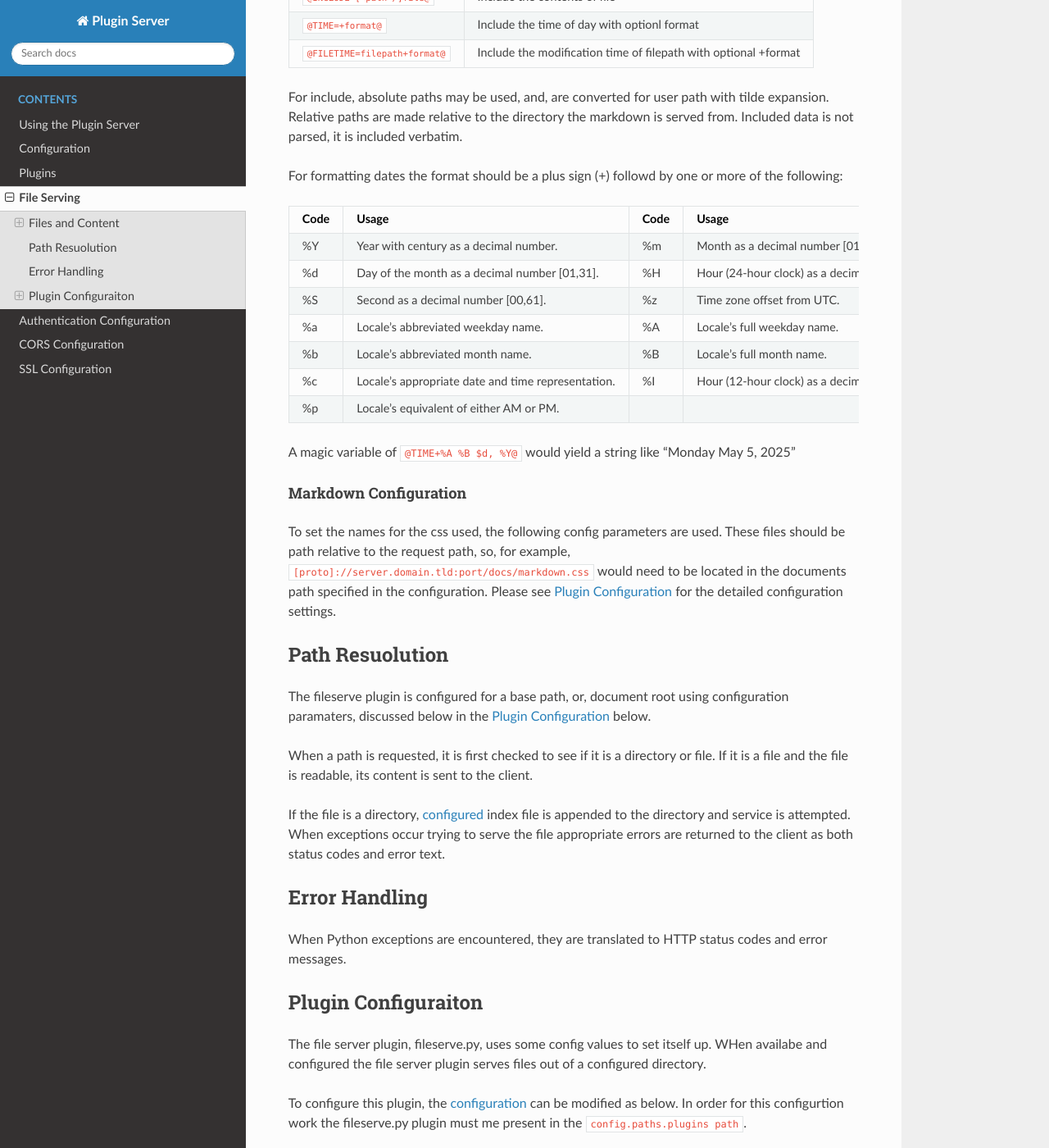
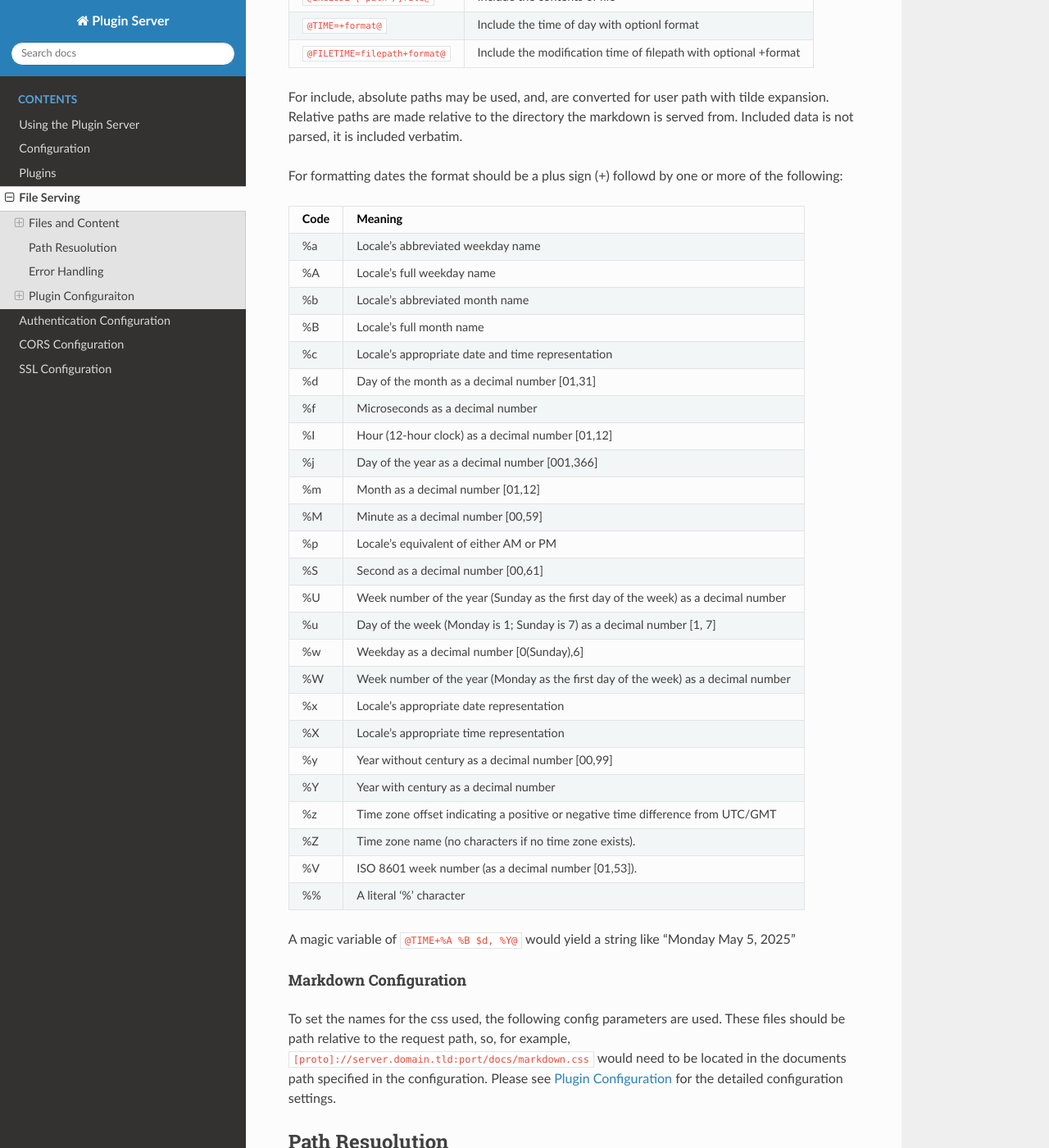
Before and after one commit to nicciniamh/pluginserver, a Sphinx documentation site: the page built from docs/Fileserver.md, in a window 1280 px wide and 1400 px high, scrolled down 925 px. Shown: the whole window at 82% size. Built offline with Sphinx 7.4.7 and the Read the Docs theme 3.1.0, drawn with Linux system fonts in a browser that asks for light colours.

Commit message:
Fixed the time formatting codes

```diff
--- a/docs/Fileserver.md
+++ b/docs/Fileserver.md
@@ -30,15 +30,34 @@ For include, absolute paths may be used, and, are converted for user path with t
 
 For formatting dates the format should be a plus sign (+) followd by one or more of the following:
 
-| Code | Usage                                            | Code | Usage                                 |
-|------|--------------------------------------------------|------|----------------------------------------
-| %Y   | Year with century as a decimal number.           | %m   | Month as a decimal number [01,12].
-| %d   | Day of the month as a decimal number [01,31].    | %H   | Hour (24-hour clock) as a decimal number [00,23].                                   | %M   | Minute as a decimal number [00,59].
-| %S   | Second as a decimal number [00,61].              | %z   | Time zone offset from UTC.
-| %a   | Locale's abbreviated weekday name.               | %A   | Locale's full weekday name.
-| %b   | Locale's abbreviated month name.                 | %B   | Locale's full month name.
-| %c   | Locale's appropriate date and time representation. | %I   | Hour (12-hour clock) as a decimal number [01,12].
-| %p   | Locale's equivalent of either AM or PM.
+| Code | Meaning                                                                         |
+|------|---------------------------------------------------------------------------------|
+|  %a  | Locale’s abbreviated weekday name                                               |
+|  %A  | Locale’s full weekday name                                                      |
+|  %b  | Locale’s abbreviated month name                                                 |
+|  %B  | Locale’s full month name                                                        |
+|  %c  | Locale’s appropriate date and time representation                               |
+|  %d  | Day of the month as a decimal number [01,31]                                    |
+|  %f  | Microseconds as a decimal number|%H|Hour (24-hour clock) as a decimal number    |
+|  %I  | Hour (12-hour clock) as a decimal number [01,12]                                |
+|  %j  | Day of the year as a decimal number [001,366]                                   |
+|  %m  | Month as a decimal number [01,12]                                               |
+|  %M  | Minute as a decimal number [00,59]                                              |
+|  %p  | Locale’s equivalent of either AM or PM                                          |
+|  %S  | Second as a decimal number [00,61]                                              |
+|  %U  | Week number of the year (Sunday as the first day of the week) as a decimal number|
+|  %u  | Day of the week (Monday is 1; Sunday is 7) as a decimal number [1, 7]           |
+|  %w  | Weekday as a decimal number [0(Sunday),6]                                       |
+|  %W  | Week number of the year (Monday as the first day of the week) as a decimal number|
+|  %x  | Locale’s appropriate date representation                                        |
+|  %X  | Locale’s appropriate time representation                                        |
+|  %y  | Year without century as a decimal number [00,99]                                |
+|  %Y  | Year with century as a decimal number                                           |
+|  %z  | Time zone offset indicating a positive or negative time difference from UTC/GMT |
+|  %Z  | Time zone name (no characters if no time zone exists).                          |
+|  %V  | ISO 8601 week number (as a decimal number [01,53]).                             |
+|  %%  | A literal '%' character                                                         |
+
 
 A magic variable of `@TIME+%A %B $d, %Y@` would yield a string like "Monday May 5, 2025"
 
```
Also changed, not shown: 1 other file.
